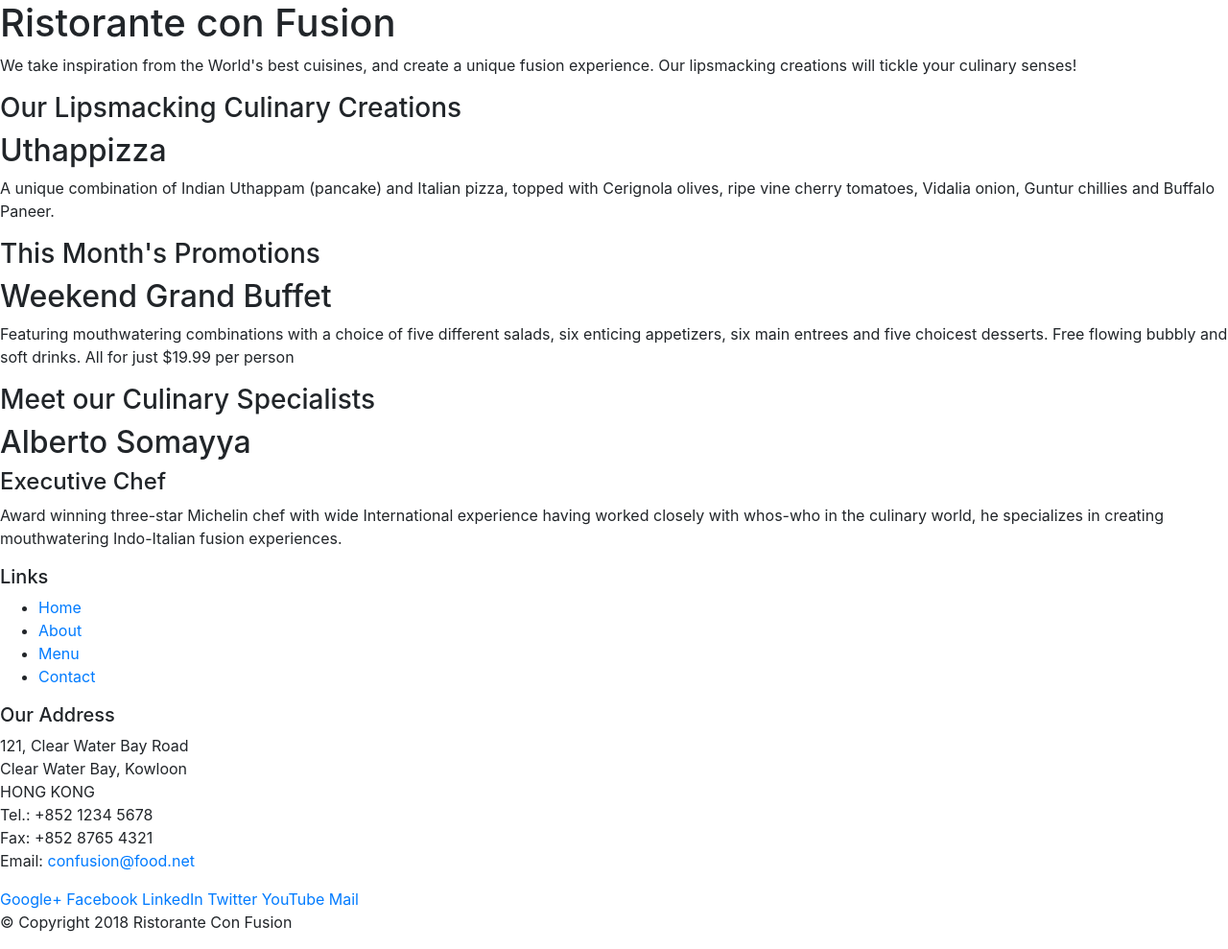
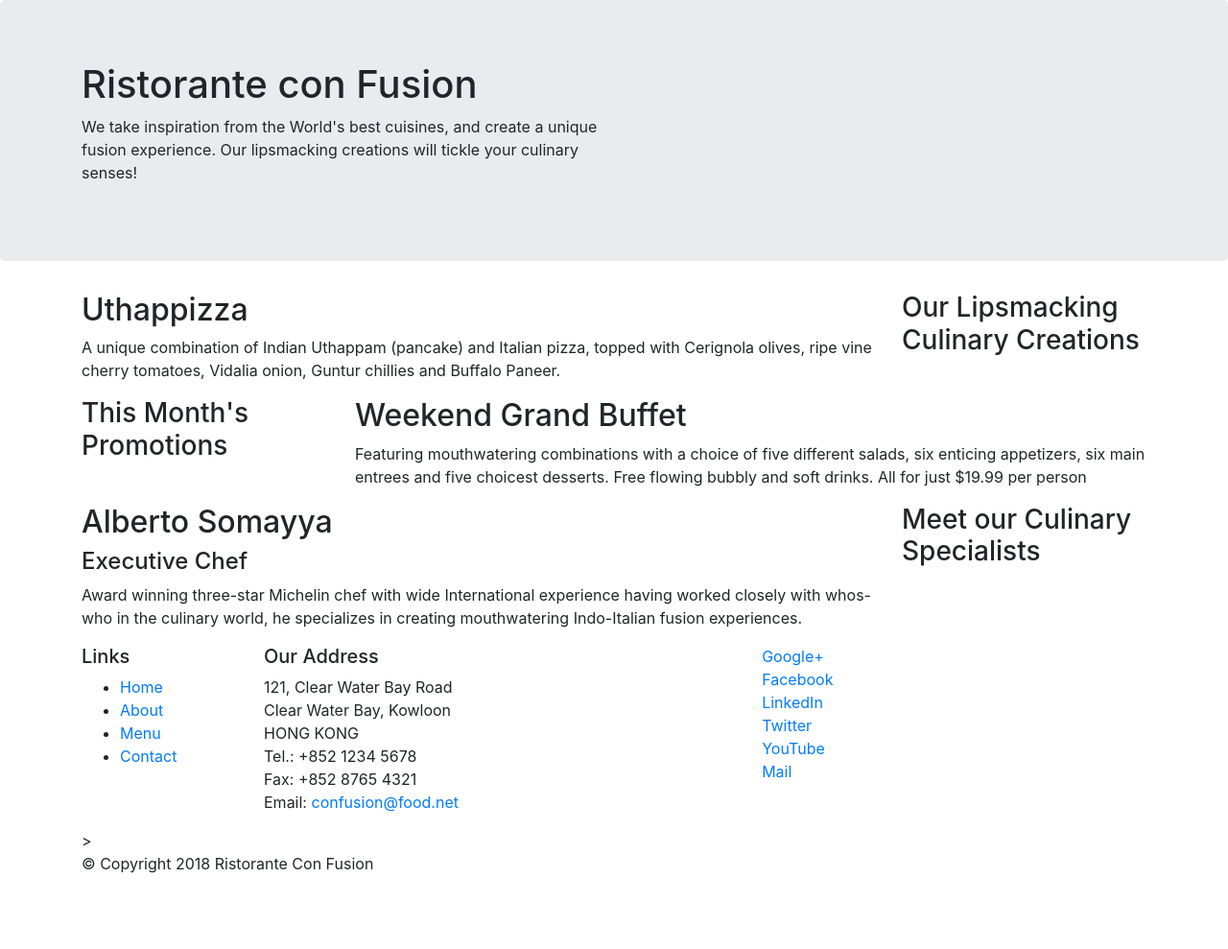
Before and after one commit to acarnicer/conFusion, a website: page index.html in a window 1280 px wide. Shown: the whole page at 96% size. After the commit the page ends 928 px from the top, so only its background shows below. Drawn offline with nearby package versions, Linux system fonts and the light colour scheme.

Commit message:
Bootstrap Grid Part1

```diff
--- a/index.html
+++ b/index.html
@@ -14,46 +14,46 @@
 
 <body>
 
-    <header>
-        <div>
-            <div>
-                <div>
+    <header class="jumbotron">
+        <div class="container">
+            <div class="row">
+                <div class="col-12 col-sm-6">
                     <h1>Ristorante con Fusion</h1>
                     <p>We take inspiration from the World's best cuisines, and create a unique fusion experience. Our lipsmacking creations will tickle your culinary senses!</p>
                 </div>
-                <div>
+                <div class="col-12 col-sm">
                 </div>
             </div>
         </div>
     </header>
 
-    <div>
-        <div>
-            <div>
+    <div class="container">
+        <div class="row">
+            <div class="col-12 col-sm-4 col-md-3 order-sm-last">
                 <h3>Our Lipsmacking Culinary Creations</h3>
             </div>
-            <div>
+            <div class="col col-sm  order-sm-first col-md">
                 <h2>Uthappizza</h2>
                 <p>A unique combination of Indian Uthappam (pancake) and Italian pizza, topped with Cerignola olives, ripe vine cherry tomatoes, Vidalia onion, Guntur chillies and Buffalo Paneer.</p>
             </div>
         </div>
 
 
-        <div>
-            <div>
+        <div class="row">
+            <div class="col-12 col-sm-4 col-md-3">
                 <h3>This Month's Promotions</h3>
             </div>
-            <div>
+            <div class="col col-sm col-md">
                 <h2>Weekend Grand Buffet</h2>
                 <p>Featuring mouthwatering combinations with a choice of five different salads, six enticing appetizers, six main entrees and five choicest desserts. Free flowing bubbly and soft drinks. All for just $19.99 per person </p>
             </div>
         </div>
 
-        <div>
-            <div>
+        <div class="row">
+            <div class="col-12 col-sm-4 col-md-3 order-sm-last">
                 <h3>Meet our Culinary Specialists</h3>
             </div>
-            <div>
+            <div class="col col-sm order-sm-first col-md">
                 <h2>Alberto Somayya</h2>
                 <h4>Executive Chef</h4>
                 <p>Award winning three-star Michelin chef with wide International experience having worked closely with whos-who in the culinary world, he specializes in creating mouthwatering Indo-Italian fusion experiences. </p>
@@ -62,9 +62,9 @@
     </div>
 
     <footer>
-        <div>
-            <div>
-                <div>
+        <div class="container">
+            <div class="row">
+                <div class="col-4 col-sm-2">
                     <h5>Links</h5>
                     <ul>
                         <li><a href="#">Home</a></li>
@@ -73,7 +73,7 @@
                         <li><a href="#">Contact</a></li>
                     </ul>
                 </div>
-                <div>
+                <div class="col-7 col-sm-5">
                     <h5>Our Address</h5>
                     <address>
 		              121, Clear Water Bay Road<br>
@@ -84,8 +84,8 @@
 		              Email: <a href="mailto:confusion@food.net">confusion@food.net</a>
 		           </address>
                 </div>
-                <div>
-                    <div>
+                <div class="col-12 col-sm-4">
+                    <div class="col-4 offset-1 col-sm-2">
                         <a href="http://google.com/+">Google+</a>
                         <a href="http://www.facebook.com/profile.php?id=">Facebook</a>
                         <a href="http://www.linkedin.com/in/">LinkedIn</a>
@@ -95,8 +95,8 @@
                     </div>
                 </div>
            </div>
-           <div>
-                <div>
+           <div class="row">
+                <div class="col-auto">>
                     <p>© Copyright 2018 Ristorante Con Fusion</p>
                 </div>
            </div>
```
